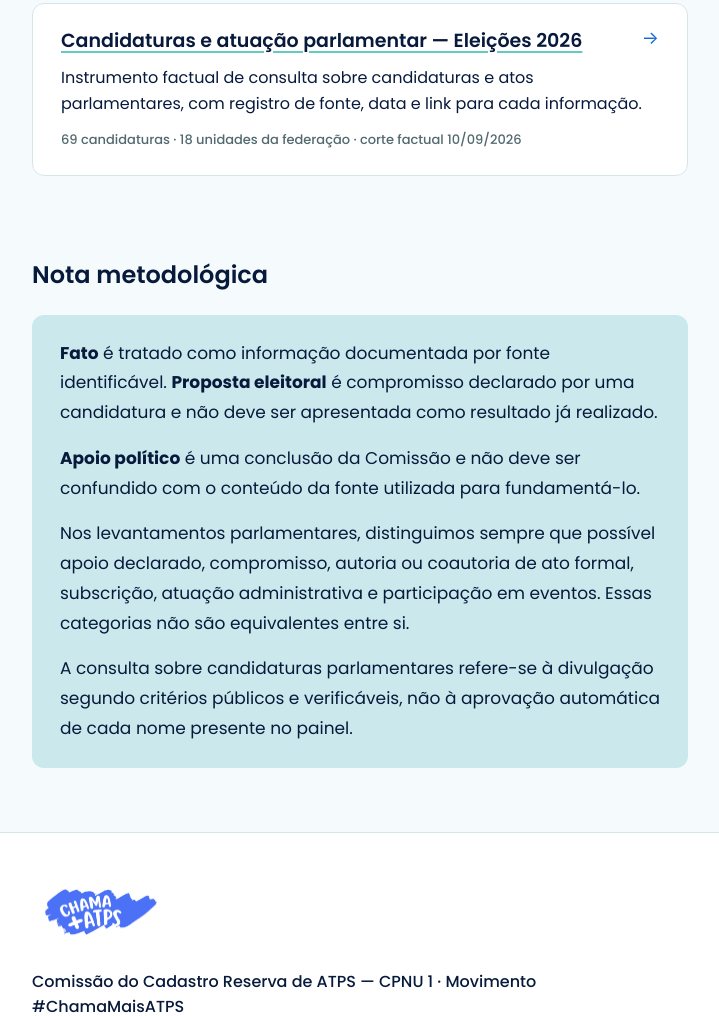
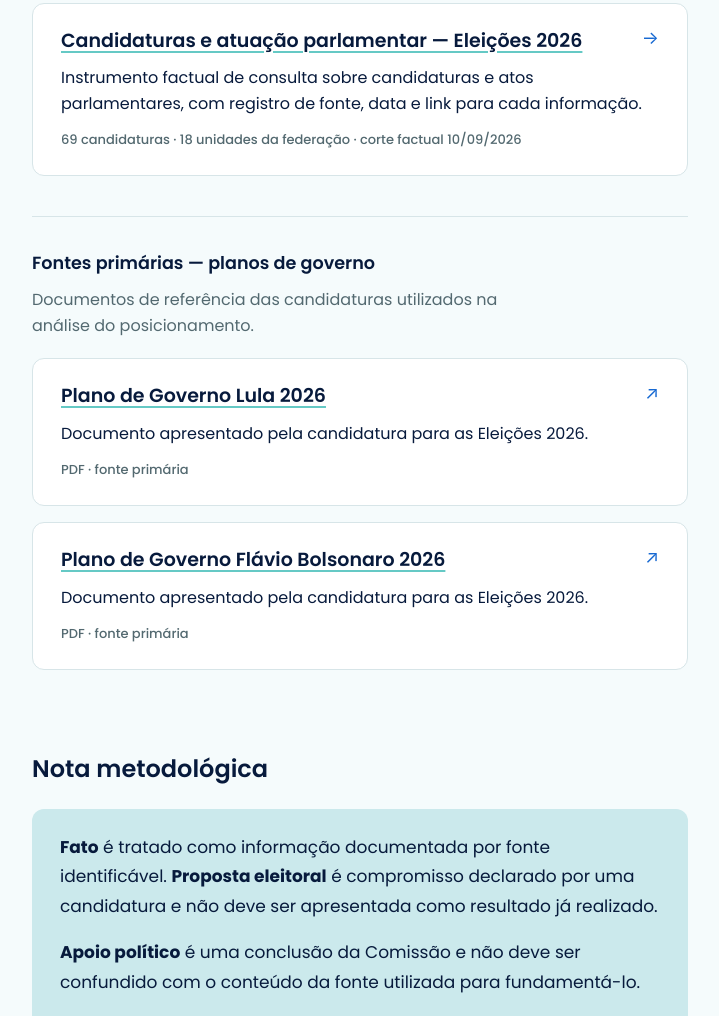
Before and after one commit to niliancs/chamamais-atps-eleicoes-2026, a plain HTML site: page index.html in a window 1280 px wide. Shown: the part 4699-5715 px from the top of the page, without its empty margins (280-999 px from the left). Drawn offline with Linux system fonts and the light colour scheme.

Commit message:
Adiciona planos de governo como fontes primárias

```diff
--- a/index.html
+++ b/index.html
@@ -527,6 +527,34 @@
           </a>
         </li>
       </ul>
+
+      <div style="margin-top:2.5rem;padding-top:2rem;border-top:1px solid var(--cm-line);">
+        <h3 style="margin:0;font-size:1.1rem;font-weight:600;color:var(--cm-navy);">Fontes primárias — planos de governo</h3>
+        <p class="docs-desc" style="margin-top:.6rem;">Documentos de referência das candidaturas utilizados na análise do posicionamento.</p>
+
+        <ul class="doc-list" style="margin-top:1.25rem;">
+          <li>
+            <a class="doc-card" href="https://drive.google.com/file/d/1ruX45Z09uhSPNebIKXBvZ5qLYfPJKNKO/view" target="_blank" rel="noopener noreferrer">
+              <div class="doc-card-head">
+                <h3>Plano de Governo Lula 2026</h3>
+                <span class="doc-arrow" aria-hidden="true">↗</span>
+              </div>
+              <p class="doc-body">Documento apresentado pela candidatura para as Eleições 2026.</p>
+              <p class="doc-meta">PDF · fonte primária</p>
+            </a>
+          </li>
+          <li>
+            <a class="doc-card" href="https://drive.google.com/file/d/12qZqODh8K7D4fxEDQ0zt2F8Hby7-0Prv/view" target="_blank" rel="noopener noreferrer">
+              <div class="doc-card-head">
+                <h3>Plano de Governo Flávio Bolsonaro 2026</h3>
+                <span class="doc-arrow" aria-hidden="true">↗</span>
+              </div>
+              <p class="doc-body">Documento apresentado pela candidatura para as Eleições 2026.</p>
+              <p class="doc-meta">PDF · fonte primária</p>
+            </a>
+          </li>
+        </ul>
+      </div>
     </section>
 
     <!-- ── Nota metodológica ──────────────────────────────────── -->
```
Also changed, not shown: 1 other file.
